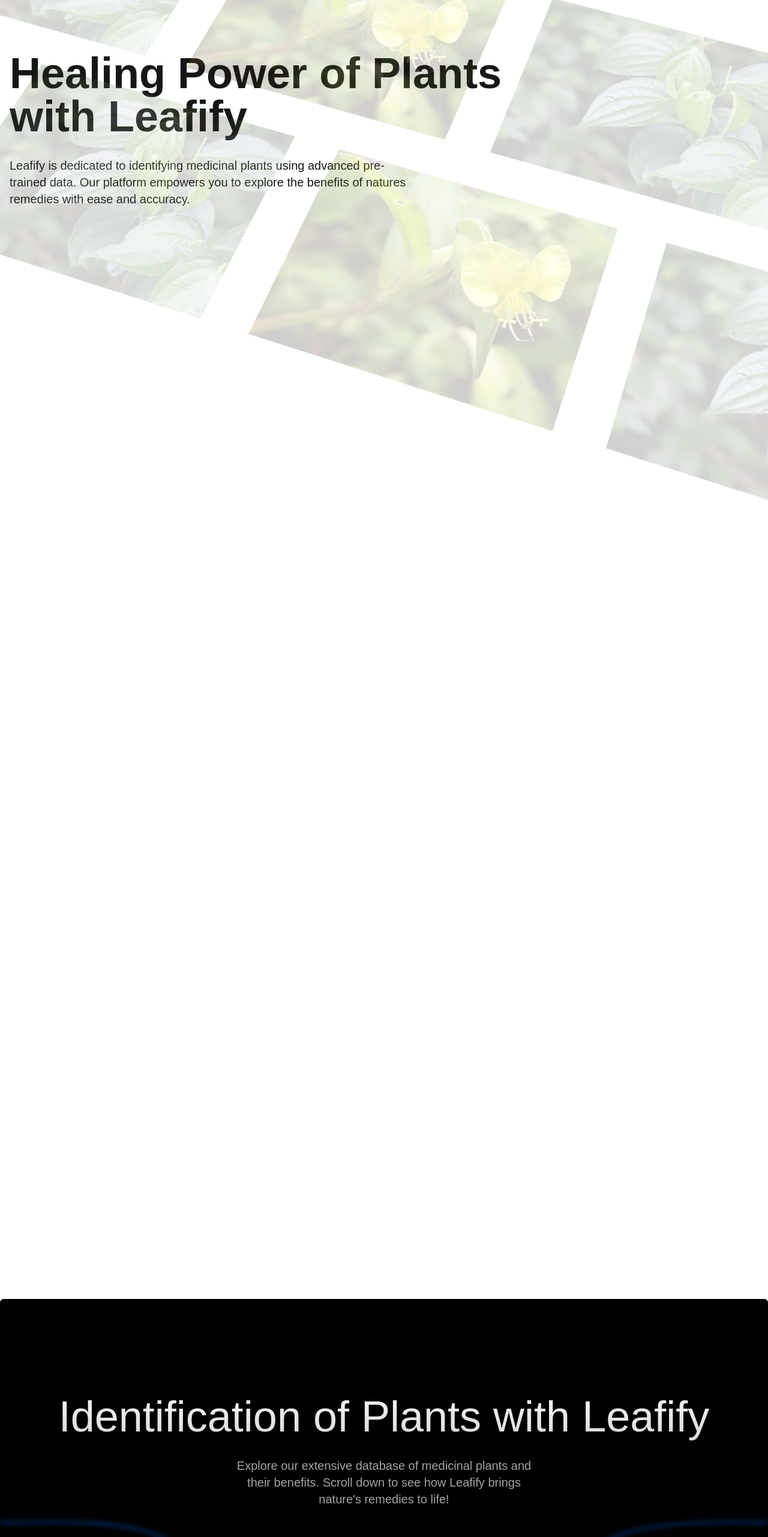
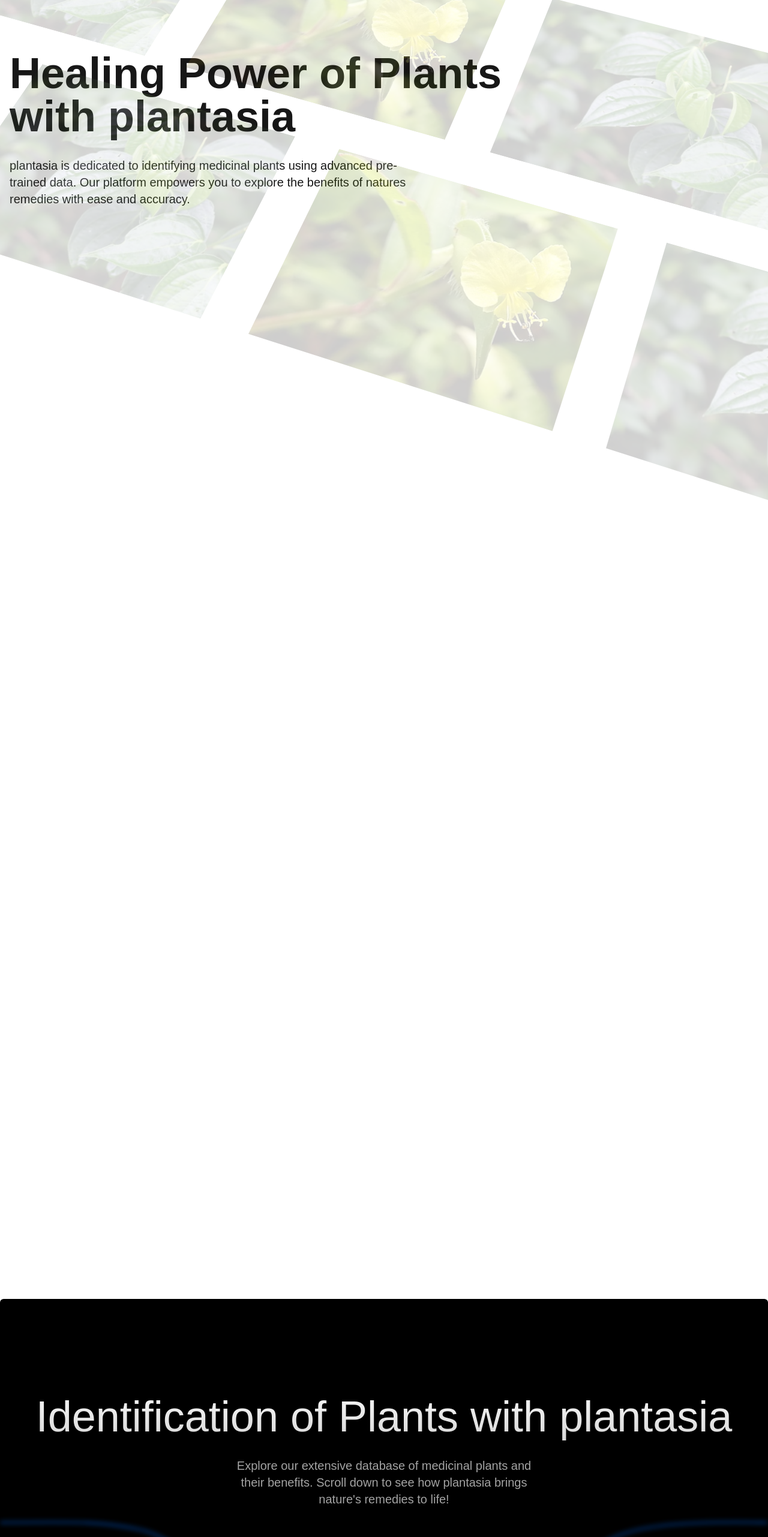
Before and after one commit to amaan-bhati/leafify-frontend, a Next.js app: page / in a window 1280 px wide. Shown: the part 234-2797 px from the top of the page at 60% size. Built offline with nearby package versions, Linux system fonts and the light colour scheme.

Commit message:
feat: update name

```diff
--- a/package.json
+++ b/package.json
@@ -1,5 +1,5 @@
 {
-  "name": "leafify",
+  "name": "plantasia",
   "version": "0.1.0",
   "private": true,
   "scripts": {
--- a/src/components/Footer.tsx
+++ b/src/components/Footer.tsx
@@ -4,7 +4,7 @@ import { TextHoverEffect } from "@/components/ui/text-hover-effect";
 export function Footer() {
   return (
     <div className="h-[10rem] flex items-center justify-center">
-      <TextHoverEffect text="LEAFIFY" />
+      <TextHoverEffect text="plantasia" />
     </div>
   );
 }
--- a/src/components/ui/google-gemini-effect.tsx
+++ b/src/components/ui/google-gemini-effect.tsx
@@ -22,16 +22,16 @@ export const GoogleGeminiEffect = ({
   return (
     <div className={cn("sticky top-40", className)}>
       <p className="text-lg md:text-7xl font-normal pb-4 text-center bg-clip-text text-transparent bg-gradient-to-b from-neutral-100 to-neutral-300">
-        {title || `Identification of Plants with Leafify`}
+        {title || `Identification of Plants with plantasia`}
       </p>
       <p className="text-xs md:text-xl font-normal text-center text-neutral-400 mt-4 max-w-lg mx-auto">
         {description ||
           `Explore our extensive database of medicinal plants and their benefits.
-          Scroll down to see how Leafify brings nature's remedies to life!`}
+          Scroll down to see how plantasia brings nature's remedies to life!`}
       </p>
       <div className="w-full h-[890px] -top-60 md:-top-40  flex items-center justify-center bg-red-transparent absolute ">
         <button className="font-bold bg-white rounded-full md:px-4 md:py-2 px-2 py-1 md:mt-24 mt-8 z-30 md:text-base text-black text-xs  w-fit mx-auto ">
-          leafify
+          plantasia
         </button>
       </div>
       <svg
--- a/src/components/ui/hero-parallax.tsx
+++ b/src/components/ui/hero-parallax.tsx
@@ -102,10 +102,10 @@ export const Header = () => {
   return (
     <div className="max-w-7xl relative mx-auto py-20 md:py-40 px-4 w-full  left-0 top-0">
       <h1 className="text-2xl md:text-7xl font-bold dark:text-white">
-       Healing Power of Plants <br /> with Leafify
+       Healing Power of Plants <br /> with plantasia
       </h1>
       <p className="max-w-2xl text-base md:text-xl mt-8 dark:text-neutral-200">
-        Leafify is dedicated to identifying medicinal plants using advanced pre-trained data.
+        plantasia is dedicated to identifying medicinal plants using advanced pre-trained data.
         Our platform empowers you to explore the benefits of natures remedies with ease and accuracy.
       </p>
     </div>
```
Also changed, not shown: 1 other file (tests, documents, lock files or other folders).
